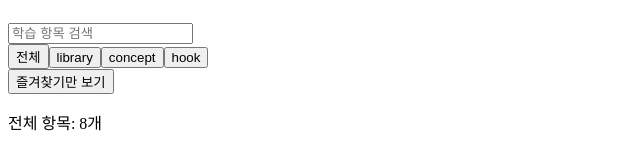
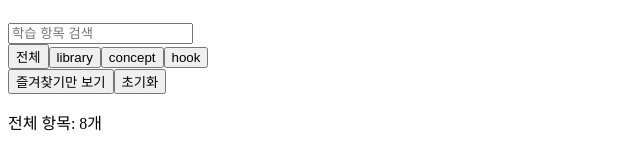
Before and after one commit to yoonji220/React_Basic_Review_Mission_8, a React (Vite) app: page / in a window 1280 px wide. Shown: the part 199-352 px from the top of the page, without its empty margins (0-640 px from the left). Built offline with nearby package versions, Linux system fonts and the light colour scheme.

Commit message:
feat: 검색 초기화 기능 구현

```diff
--- a/src/App.jsx
+++ b/src/App.jsx
@@ -1,4 +1,4 @@
-import { useState, useMemo, useCallback } from "react";
+import { useState, useMemo, useCallback, useRef } from "react";
 import "./App.css";
 import SearchForm from "./components/SearchForm";
 import StudyList from "./components/StudyList";
@@ -11,6 +11,7 @@ function App() {
   const [category, setCategory] = useState("all");
   const [favoriteIds, setFavoriteIds] = useState([]);
   const [favoriteOnly, setFavoriteOnly] = useState(false);
+  const searchInputRef = useRef(null);
 
   const handleChangeKeyword = e => {
     setKeyword(e.target.value);
@@ -28,6 +29,15 @@ function App() {
 
   const handleToggleFavoriteOnly = () => {
     setFavoriteOnly(prev => !prev);
+  };
+
+  const handleReset = () => {
+    setKeyword("");
+    setCategory("all");
+    setFavoriteOnly(false);
+
+    // searchInputRef.current.value = "";
+    searchInputRef.current.focus();
   };
 
   const filteredData = useMemo(() => {
@@ -65,7 +75,11 @@ function App() {
       <section>
         <h2>학습 항목 검색</h2>
 
-        <SearchForm keyword={keyword} onChangeKeyword={handleChangeKeyword} />
+        <SearchForm
+          keyword={keyword}
+          onChangeKeyword={handleChangeKeyword}
+          searchInputRef={searchInputRef}
+        />
       </section>
 
       <CategoryFilter
@@ -76,6 +90,10 @@ function App() {
 
       <button type="button" onClick={handleToggleFavoriteOnly}>
         {favoriteOnly ? "전체 보기" : "즐겨찾기만 보기"}
+      </button>
+
+      <button type="button" onClick={handleReset}>
+        초기화
       </button>
 
       <StudySummary summary={summary} />
--- a/src/components/SearchForm.jsx
+++ b/src/components/SearchForm.jsx
@@ -1,7 +1,8 @@
-function SearchForm({ keyword, onChangeKeyword }) {
+function SearchForm({ keyword, onChangeKeyword, searchInputRef }) {
   return (
     <div>
       <input
+        ref={searchInputRef}
         type="text"
         value={keyword}
         onChange={onChangeKeyword}
```
